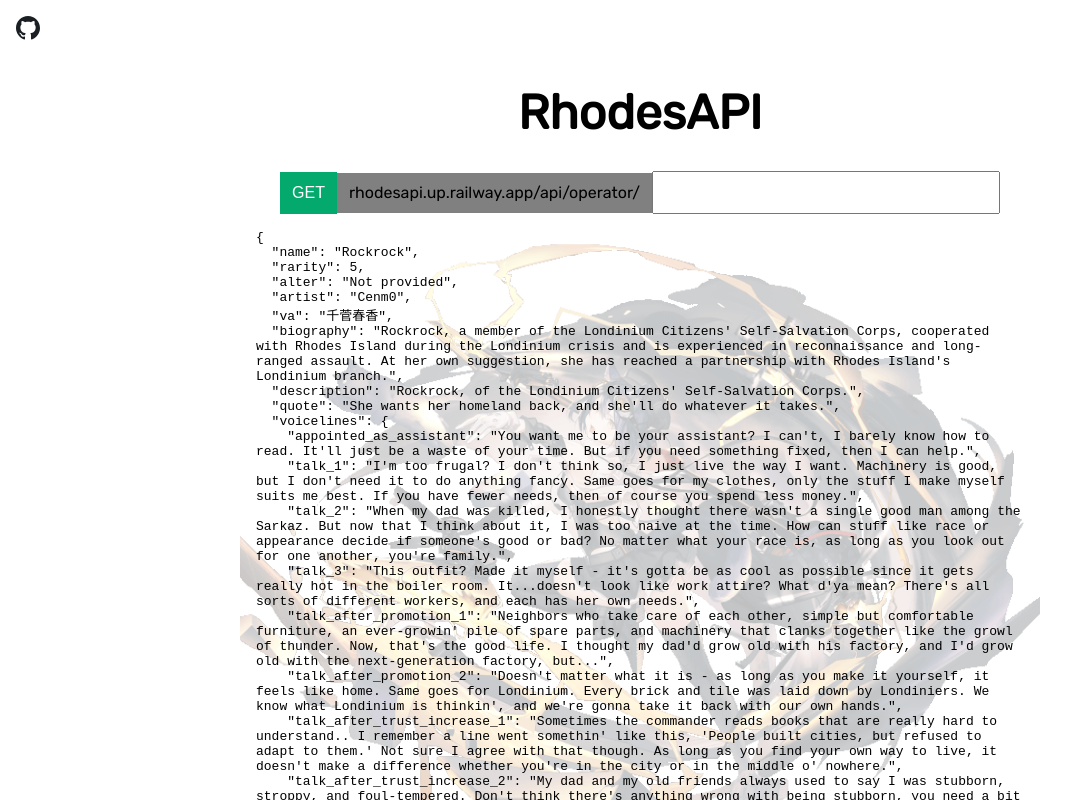
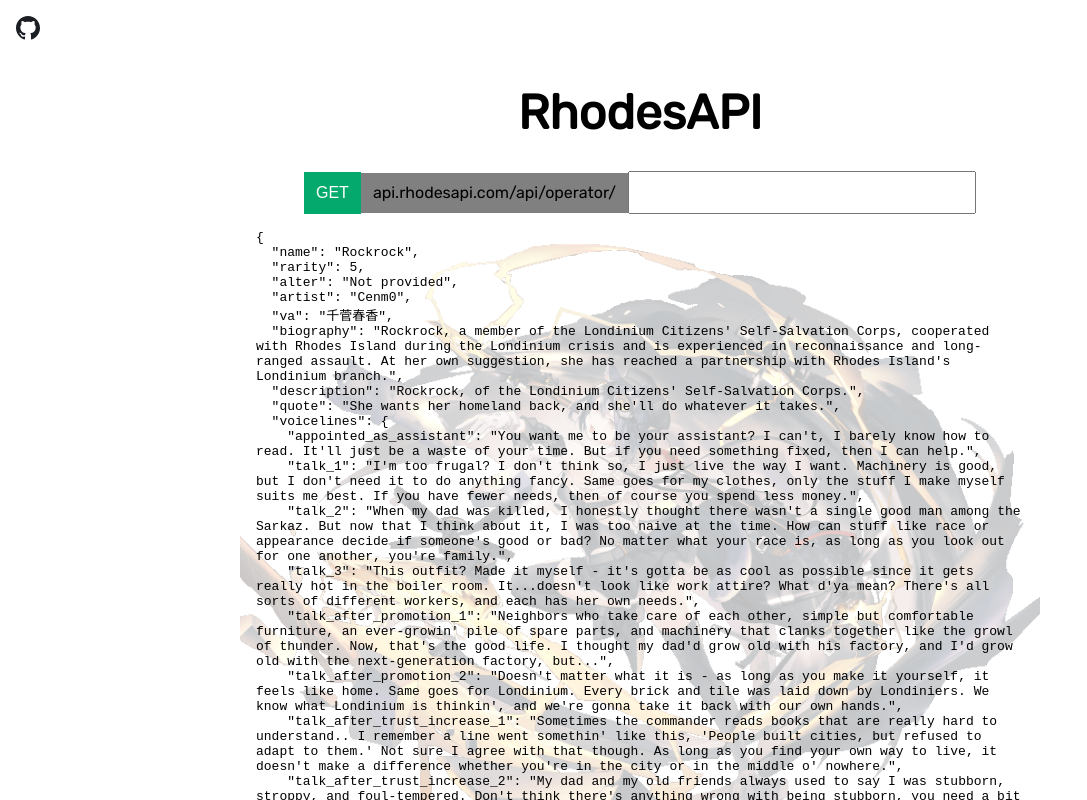
Before and after one commit to wesngu28/rhodesapi, a SvelteKit app in the folder web/: page / in a window 1280 px wide. Shown: the top 800 px of the page, without its empty margins (0-1087 px from the left). Built offline with nearby package versions, Linux system fonts and the light colour scheme.

Commit message:
feat: add and prefer api.rhodesapi.com subdomain

```diff
--- a/web/src/routes/+page.svelte
+++ b/web/src/routes/+page.svelte
@@ -15,7 +15,7 @@
     if (search) {
       if (event.key === "Enter") {
         const response = await fetch(
-          `https://rhodesapi.up.railway.app/api${currentDropdownSelection}${search}`,
+          `https://api.rhodesapi.com/api${currentDropdownSelection}${search}`,
           {
             method: "GET",
             mode: "cors",
@@ -81,7 +81,7 @@
         </div>
       </div>
       <div class="text">
-        {`rhodesapi.up.railway.app/api${currentDropdownSelection}`}
+        {`api.rhodesapi.com/api${currentDropdownSelection}`}
       </div>
       <label><input class="inpute" type="text" bind:value={search} /></label>
     </div>
```
Also changed, not shown: 2 other files (tests, documents, lock files or other folders).
